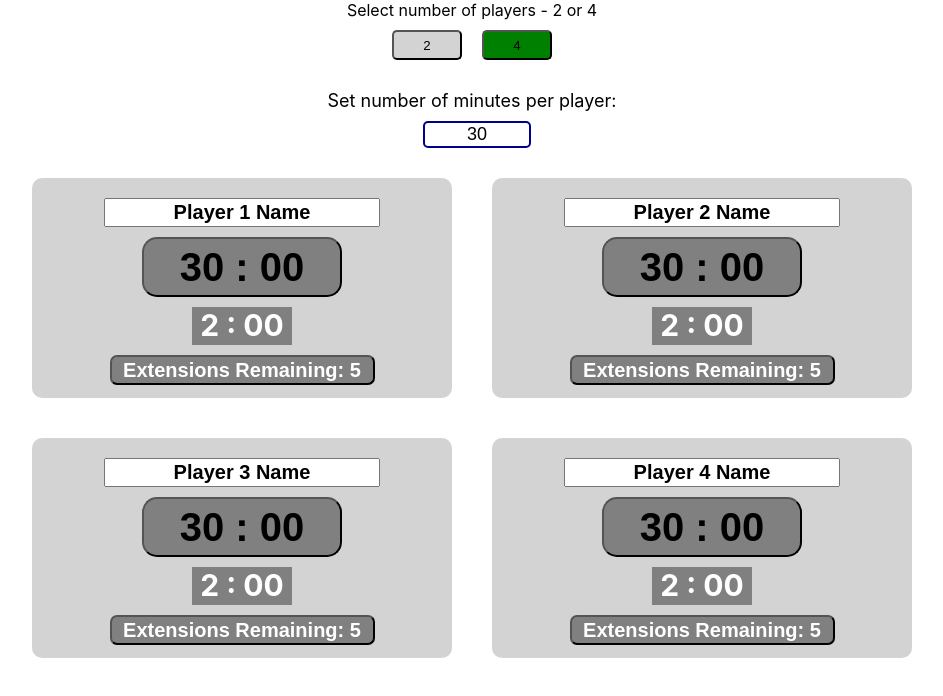
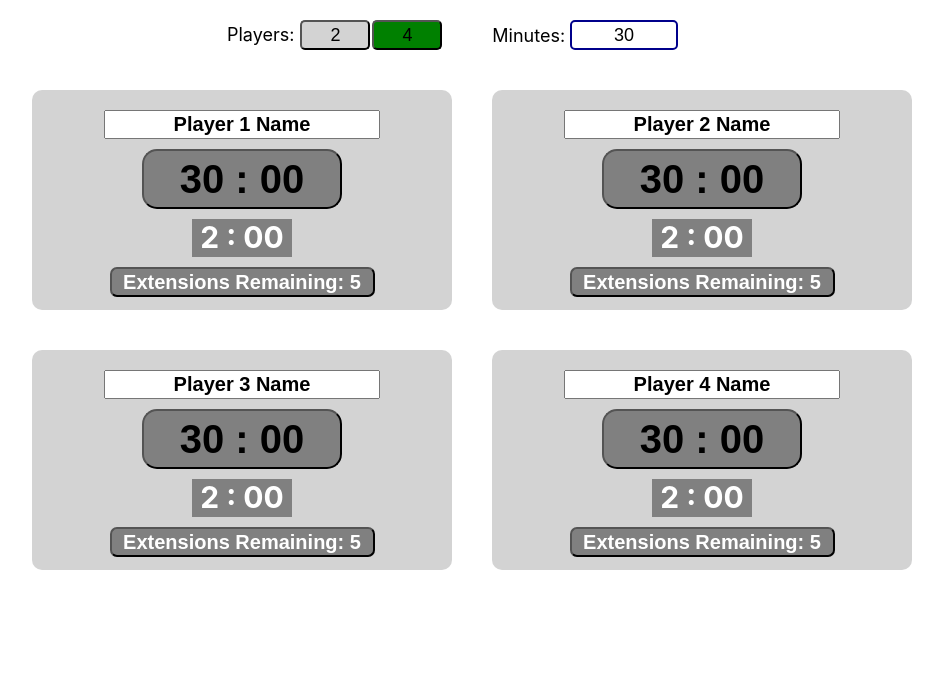
Before and after one commit to dracobg/multi_player_timer, a React (Create React App) app: page / in a window 1280 px wide. Shown: the top 696 px of the page, without its empty margins (168-1111 px from the left). Built offline with nearby package versions, Linux system fonts and the light colour scheme.

Commit message:
altered settings look and feel

```diff
--- a/src/App.css
+++ b/src/App.css
@@ -4,17 +4,27 @@
   margin: 0 auto
 }
 
+.settingsDiv {
+  display: flex;
+  flex-wrap: wrap;
+  flex-direction: row;
+  justify-content: space-evenly;
+  width: 500px;
+  margin: 20px auto;
+  height: 30px;
+}
+
+.selectPlayerNumber {
+  font-size: 18px;
+}
+
 .setClock {
   display: flex;
-  flex-direction: column;
+  flex-direction: row;
   justify-content: center;
-  margin: 10px auto;
+  margin: auto;
+  height:30px;
 
-}
-
-.noMinsLabel {
-  margin: 10px auto;
-  font-size: 18px;
 }
 
 .noMinsInput {
@@ -23,7 +33,6 @@
   text-align: center;
   border: 2px solid darkblue;
   border-radius: 5px;
-  margin-left: 10px;
 }
 
 .clocksDiv {
@@ -86,7 +95,13 @@
   height: 30px;
   background-color: lightgray;
   border-radius: 5px;
-  margin: 10px
+  margin: 0px 1px;
+  font-size: 18px;
+}
+
+.settingsLabel {
+  font-size: 18px;
+  margin: 5px;
 }
 
 .selectPlayers.selected {
@@ -128,6 +143,12 @@
   margin: auto;
   background-color: gray;
   border-radius: 7px;
+  cursor: pointer;
+}
+
+.extDiv:hover {
+  color: white;
+  border-color: white;
 }
 
 .extDiv.playerSelected {
--- a/src/App.js
+++ b/src/App.js
@@ -120,11 +120,13 @@ class App extends Component {
     return (
       <div className="App">
 
+        <div id='settingsDiv' className='settingsDiv'>
+
           <div id='selectPlayerNumber' className='selectPlayerNumber'>
-          <div id='noPlayersLabel' className='noPlayersLabel'>
-            Select number of players - 2 or 4
-          </div>
-          <div>
+            <span id='noPlayersLabel' className='settingsLabel'>
+              Players:
+            </span>
+            <span>
               <button
                 id='selectPlayers2'
                 className={this.state.playerQty === 2 ? 'selectPlayers selected' : 'selectPlayers'}
@@ -142,14 +144,13 @@ class App extends Component {
               >
                 4
               </button>
-          </div>
+            </span>
           </div>
 
           <div id='setClock' className='setClock'>
-          <div id='noMinsLabel' className='noMinsLabel'>
-            Set number of minutes per player:
+            <div id='noMinsLabel' className='settingsLabel'>
+              Minutes:
             </div>
-          <div>
             <input
               id='noMinsInput'
               className='noMinsInput'
@@ -160,6 +161,7 @@ class App extends Component {
               onChange={this.handleChangeMinutes}
             />
           </div>
+
         </div>
 
         <div id='clocksDiv' className='clocksDiv'>
```
Also changed, not shown: 1 other file (tests, documents, lock files or other folders). Lines whose indentation alone changed are shown as unchanged.
